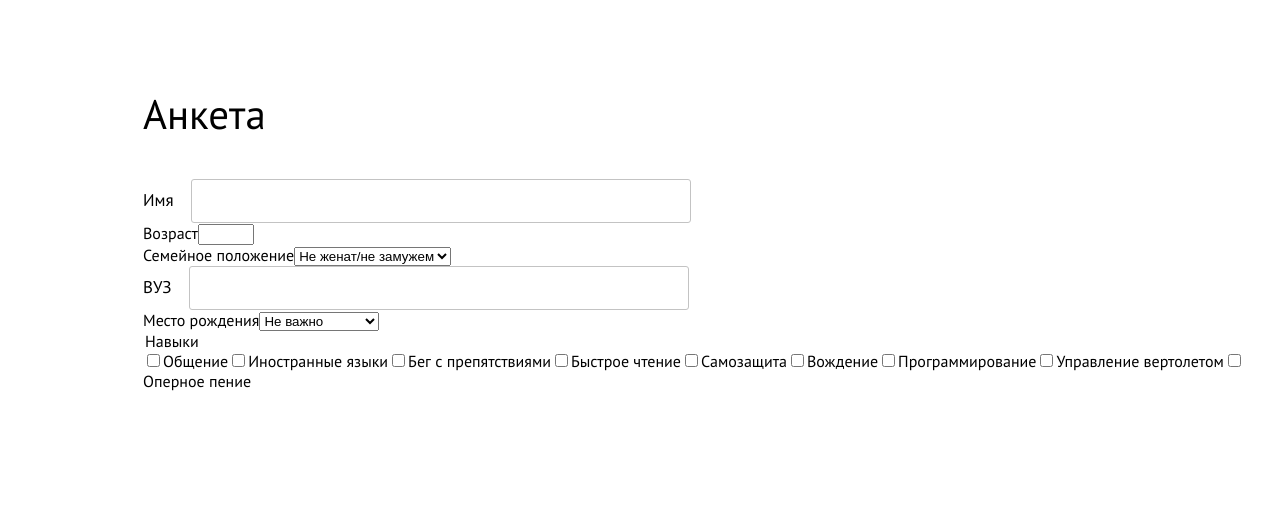
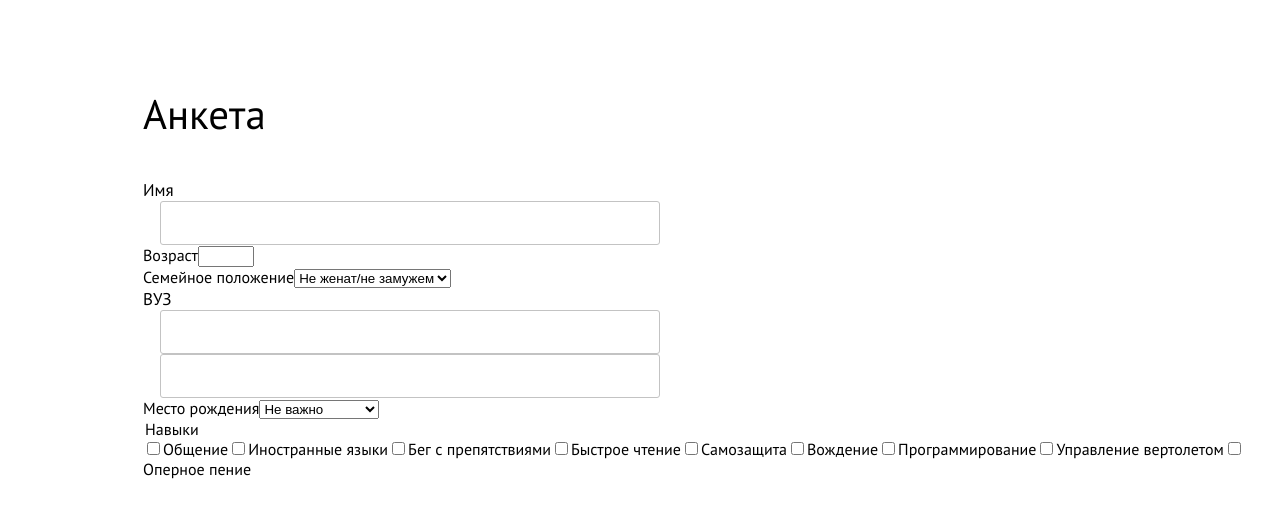
Before and after one commit to SultanYusupov/form-generator, an Angular app: page / in a window 1280 px wide. Shown: the top 514 px of the page. Built offline with nearby package versions, Linux system fonts and the light colour scheme; data requests are answered from the project's data file.

Commit message:
Пробую сделать динамическое создание формы. Пока только для test-input.component

```diff
--- a/src/app/app.component.html
+++ b/src/app/app.component.html
@@ -32,7 +32,7 @@
           <test-input [inputData]="form" [fControl]="testForm"></test-input>
         }
         @case ('number') {
-          <test-number [inputData]="form"></test-number>
+          <test-number [inputData]="form" [fControl]="testForm"></test-number>
         }
         @case ('select') {
           <test-select [inputData]="form"></test-select>
--- a/src/app/app.component.ts
+++ b/src/app/app.component.ts
@@ -1,6 +1,6 @@
 import {Component, inject, OnInit} from '@angular/core';
 import { RouterOutlet } from '@angular/router';
-import {FormBuilder, FormControl, FormGroup, ReactiveFormsModule, Validators} from '@angular/forms';
+import {FormArray, FormBuilder, FormControl, FormGroup, ReactiveFormsModule, Validators} from '@angular/forms';
 import {TestInputComponent} from './components/test-input/test-input.component';
 import {BackendService} from './services/backend.service';
 import {IForm} from './interfaces/IForm';
@@ -19,7 +19,6 @@ import {TestCheckboxComponent} from './components/test-checkbox/test-checkbox.co
 export class AppComponent implements OnInit{
   title = 'form-generator';
   forms: IForm[] = [];
-  iterator: any;
   bs = inject(BackendService);
   fb = inject(FormBuilder);
   testForm!: FormGroup; // массив forms может быть пустым, поэтому знак вопроса
@@ -31,12 +30,25 @@ export class AppComponent implements OnInit{
   getForms() {
     this.bs.getFormList().subscribe(data => {
       this.forms = data;
-      // this.iterator = this.forms[0]['formList'][Symbol.iterator]();
+      // let control: FormControl<string | null> | FormArray<FormControl<string | null>>;
       this.forms.forEach(el => {
-        const control = this.fb.control('', el.required ? Validators.required : null);
-        this.testForm.addControl(el.inputName, control);
+        if (el.multiply) {
+          // control = this.fb.array(el.options as string[], el.required ? Validators.required : null);
+          const formArray: FormArray<FormControl<any>> = this.fb.array([]);
+          this.testForm.addControl(el.inputName, formArray);
+          const control: FormArray = this.testForm.get(el.inputName) as FormArray;
+          control.push(this.fb.control(''));
+        }
+        else {
+          const control: FormControl<string | null> = this.fb.control('', el.required ? Validators.required : null);
+          this.testForm.addControl(el.inputName, control);
+        }
       })
 
     });
   }
+
+  createForm(form: FormGroup, forms: IForm[]) {
+
+  }
 }
--- a/src/app/components/test-input/test-input.component.html
+++ b/src/app/components/test-input/test-input.component.html
@@ -1,4 +1,11 @@
 <div [formGroup]="fControl">
   <label>{{inputData.labelName}}</label>
-  <input type="text" [name]="inputData.inputName" [required]="inputData.required" [formControlName]="inputData.inputName">
+  <div formArrayName="{{inputData.inputName}}">
+    @if (inputData.multiply) {
+      <div *ngFor="let control of getControls(); let i = index">
+        <input [formControlName]="i" />
+      </div>
+    }
+    <input type="text" [name]="inputData.inputName" [required]="inputData.required">
+  </div>
 </div>
--- a/src/app/components/test-input/test-input.component.ts
+++ b/src/app/components/test-input/test-input.component.ts
@@ -1,18 +1,25 @@
-import {Component, Input} from '@angular/core';
+import {Component, EventEmitter, Input, Output} from '@angular/core';
 import {IInput} from '../../interfaces/IInput';
-import {ControlContainer, FormGroup, FormGroupName, ReactiveFormsModule} from '@angular/forms';
+import {ControlContainer, FormArray, FormGroup, FormGroupName, ReactiveFormsModule} from '@angular/forms';
+import {IForm} from '../../interfaces/IForm';
+import {NgForOf} from '@angular/common';
 
 @Component({
   selector: 'test-input',
   standalone: true,
   imports: [
-    ReactiveFormsModule
+    ReactiveFormsModule,
+    NgForOf
   ],
   templateUrl: './test-input.component.html',
   styleUrl: './test-input.component.scss',
-  viewProviders: [{ provide: ControlContainer, useExisting: FormGroupName }]
+  // viewProviders: [{ provide: ControlContainer, useExisting: FormGroupName }]
 })
 export class TestInputComponent {
-  @Input() inputData!: IInput;
+  @Input() inputData!: IForm;
   @Input() fControl!: FormGroup;
+
+  getControls() {
+    return (this.fControl.get(this.inputData.inputName) as FormArray).controls;
+  }
 }
--- a/src/app/components/test-number/test-number.component.html
+++ b/src/app/components/test-number/test-number.component.html
@@ -1,2 +1,4 @@
+<ng-container [formGroup]="fControl">
 <label>{{inputData.labelName}}</label>
-<input type="number" [name]="inputData.inputName" [required]="inputData.required" [min]="inputData.min" [max]="inputData.max">
+<input type="number" [name]="inputData.inputName" [formControlName]="inputData.inputName" [required]="inputData.required" [min]="inputData.min" [max]="inputData.max">
+</ng-container>
```
